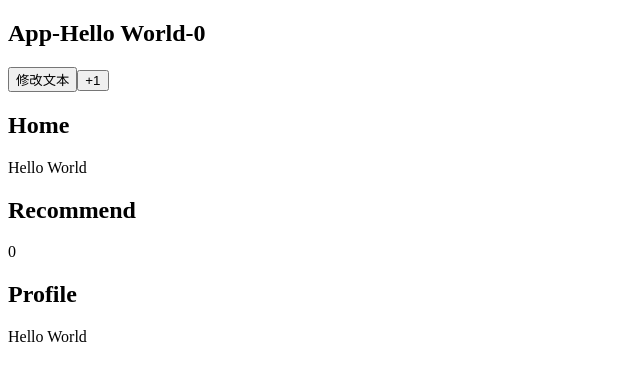
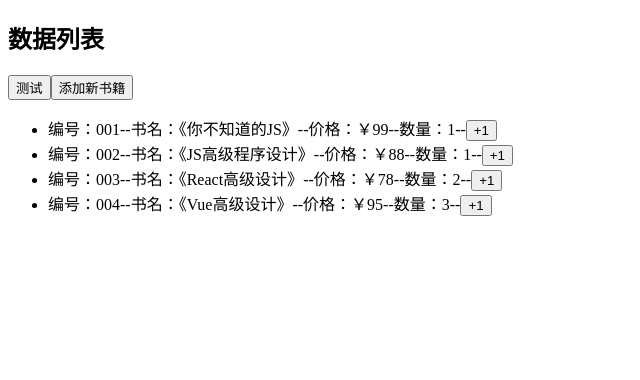
Before and after one commit to hbm1985/TKMWeb, a React (Create React App) app in the folder 08_React/code/03_react_components/: page / in a window 1280 px wide. Shown: the top 380 px of the page, without its empty margins (0-640 px from the left). Built offline with nearby package versions, Linux system fonts and the light colour scheme.

Commit message:
state的不可变性

```diff
--- a/08_React/code/03_react_components/package.json
+++ b/08_React/code/03_react_components/package.json
@@ -8,6 +8,7 @@
     "@testing-library/user-event": "^13.5.0",
     "axios": "^1.7.1",
     "hy-event-store": "^1.3.1",
+    "nanoid": "^5.0.7",
     "react": "^18.3.1",
     "react-dom": "^18.3.1",
     "react-scripts": "5.0.1",
--- /dev/null
+++ b/08_React/code/03_react_components/src/13_数据不可变的力量/App.jsx
@@ -0,0 +1,78 @@
+import React, { PureComponent } from "react"
+import { nanoid } from "nanoid"
+
+export default class App extends PureComponent {
+  constructor(props) {
+    super(props)
+    this.state = {
+      books: [
+        { id: "001", name: "《你不知道的JS》", price: 99, count: 1 },
+        { id: "002", name: "《JS高级程序设计》", price: 88, count: 1 },
+        { id: "003", name: "《React高级设计》", price: 78, count: 2 },
+        { id: "004", name: "《Vue高级设计》", price: 95, count: 3 }
+      ]
+    }
+  }
+
+  test() {
+    //  不做浅拷贝，直接传递引用
+    const books = this.state.books
+    books.push({
+      id: nanoid(),
+      name: "《Angular高级设计》",
+      price: 80,
+      count: 1
+    })
+    //  思考一个问题：PureComponent在shouldComponentUpdate中，做的是浅层比较
+    //  如果新旧state的数据指向同一个引用，比较结果为true，就不会触发render了
+    console.log(books === this.state.books)
+    this.setState({ books })
+  }
+
+  addNewBook() {
+    const book = {
+      id: nanoid(),
+      name: "《Angular高级设计》",
+      price: 80,
+      count: 1
+    }
+    //  将state中的数据浅拷贝一份
+    const books = [...this.state.books, book]
+    this.setState({ books })
+  }
+
+  increment(index) {
+    //  修改的books为同一个book
+    //  区别：直接赋值books，并不会重新触发render
+    // const books = this.state.books
+    // books[index].count++
+
+    const books = [...this.state.books]
+    books[index].count++
+    this.setState({ books })
+  }
+
+  render() {
+    const { books } = this.state
+    return (
+      <div>
+        <h2>数据列表</h2>
+        <button onClick={() => this.test()}>测试</button>
+        <button onClick={() => this.addNewBook()}>添加新书籍</button>
+        <ul>
+          {
+            books.map((book, index) => {
+              return <li key={book.id}>
+                <span>编号：{book.id}--</span>
+                <span>书名：{book.name}--</span>
+                <span>价格：￥{book.price}--</span>
+                <span>数量：{book.count}--</span>
+                <button onClick={() => this.increment(index)}>+1</button>
+              </li>
+            })
+          }
+        </ul>
+      </div>
+    )
+  }
+}
--- a/08_React/code/03_react_components/src/index.js
+++ b/08_React/code/03_react_components/src/index.js
@@ -101,7 +101,8 @@ import ReactDOM from "react-dom/client"
 // import App from "./11_setState详细使用/01_setState的三种用法"
 // import App from "./11_setState详细使用/02_setState设计是异步"
 // import App from "./11_setState详细使用/03_setState同步的时机"
-import App from "./12_render函数的优化/App"
+// import App from "./12_render函数的优化/App"
+import App from "./13_数据不可变的力量/App"
 
 const root = ReactDOM.createRoot(document.getElementById("root"))
 root.render(
```
Also changed, not shown: 1 other file (tests, documents, lock files or other folders).
